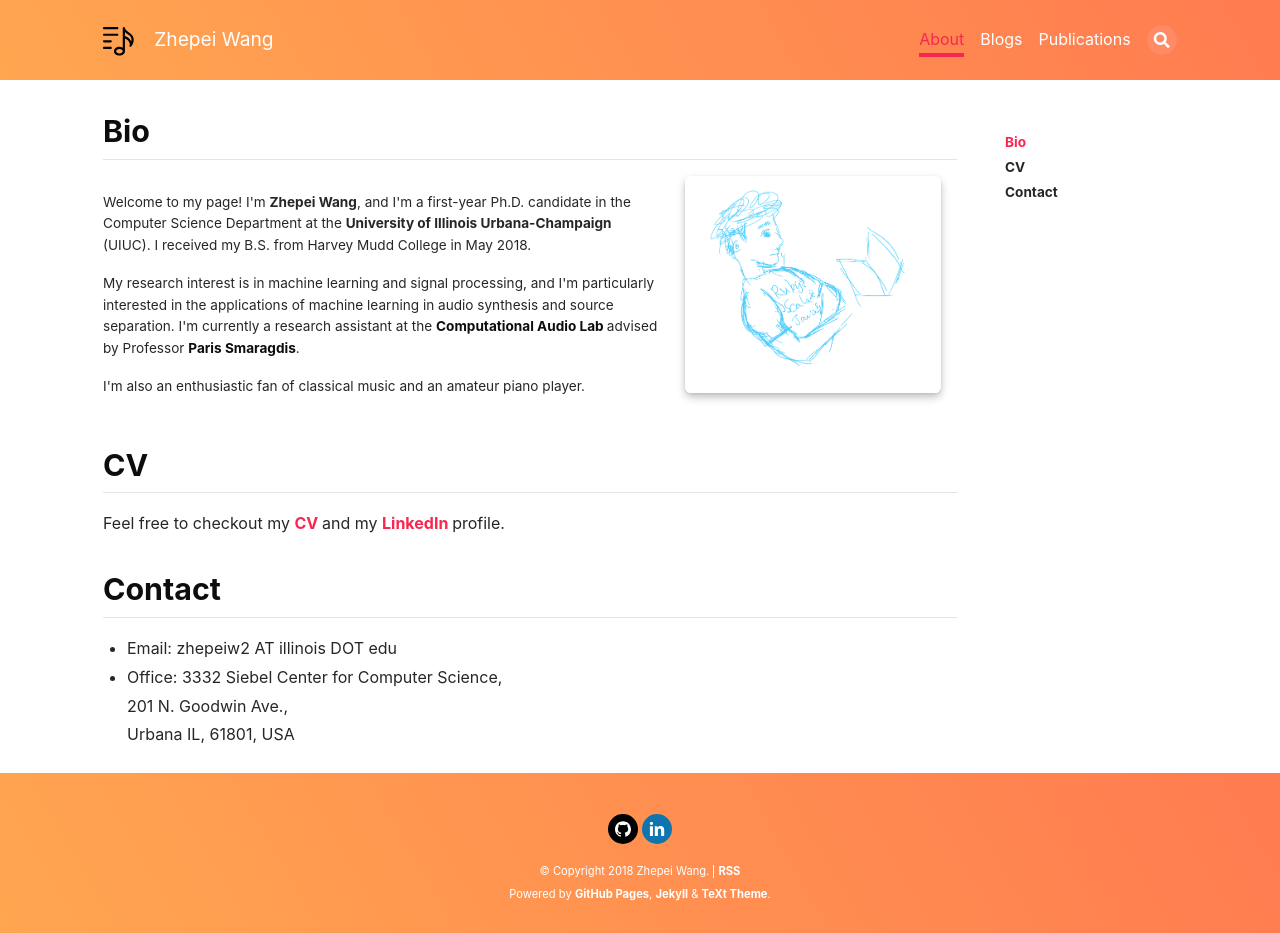
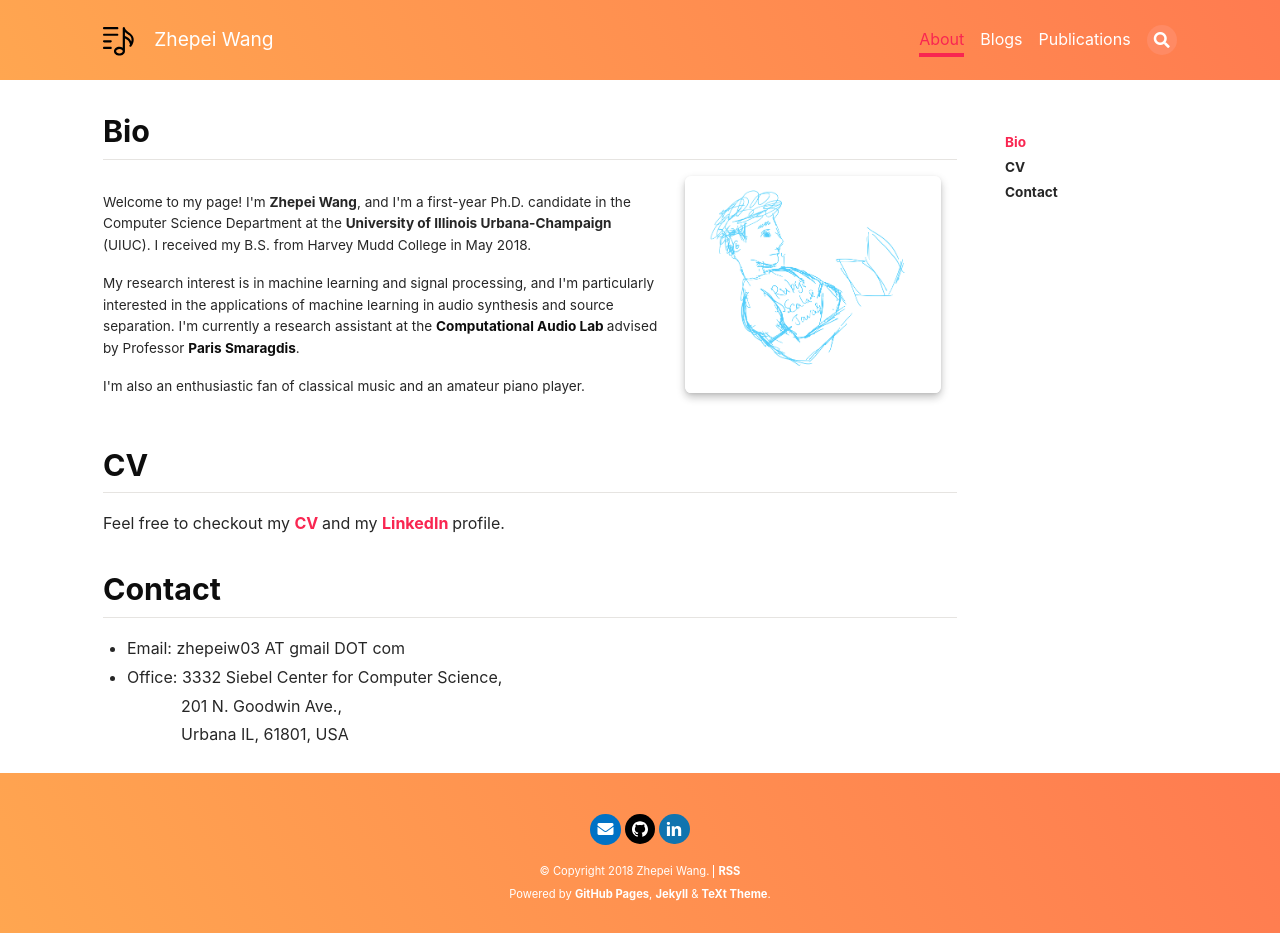
Before and after one commit to zhepeiw/zhepeiw.github.io, a Jekyll site: the page built from _pages/about.md, in a window 1280 px wide. Built offline with Jekyll 4.4.1, drawn with Linux system fonts in a browser that asks for light colours; nearby versions of some CDN libraries; our own code applies the rules of GitHub Pages for plain Markdown files.

```diff
--- a/Gemfile
+++ b/Gemfile
@@ -4,5 +4,6 @@ source "https://rubygems.org"
 # gem "jekyll-text-theme"
 gem "github-pages", group: :jekyll_plugins
 gem 'jekyll-scholar', group: :jekyll_plugins
+gem 'jekyll-email-protect', group: :jekyll_plugins
 gem "tzinfo-data"
 gem "wdm", "~> 0.1.0" if Gem.win_platform?
--- a/_config.yml
+++ b/_config.yml
@@ -19,7 +19,7 @@ description: Zhepei's homepage
 
 # More Site settings
 text_skin: orange # "default" (default), "dark", "forest", "ocean", "chocolate", "orange"
-highlight_theme: default # "default" (default), "tomorrow", "tomorrow-night", "tomorrow-night-eighties", "tomorrow-night-blue", "tomorrow-night-bright"
+highlight_theme: tomorrow # "default" (default), "tomorrow", "tomorrow-night", "tomorrow-night-eighties", "tomorrow-night-blue", "tomorrow-night-bright"
 baseurl: "" # the subpath of your site, e.g. /blog
 url: "" # the base hostname & protocol for your site, e.g. http://example.com
 
@@ -46,7 +46,7 @@ author:
   url       :
   avatar    : assets/images/profile_small.png # path or url of avatar image
   bio       :
-  email     :
+  email     : zhepeiw03@gmail.com
   scholar	  :
   facebook  : # "user_name" the last part of your profile url, e.g. https://www.facebook.com/user_name
   twitter   : # "user_name" the last part of your profile url, e.g. https://twitter.com/user_name
@@ -239,3 +239,4 @@ plugins:
   - jekyll-sitemap
   - jemoji
   - jekyll/scholar
+  - jekyll-email-protect
--- a/_includes/author-links.html
+++ b/_includes/author-links.html
@@ -10,7 +10,7 @@
     {%- include snippets/locale-to-string.html locale=site.data.locale.EMAIL_ME -%}
     {%- if _author.email -%}
       <li title="{{ __return }}">
-      <a class="button button--circle mail-button" itemprop="email" href="mailto:{{ _author.email }}" target="_blank">
+      <a class="button button--circle mail-button" itemprop="email" href="mailto:{{ _author.email | encode_email }}" target="_blank">
         <i class="fas fa-envelope"></i>
       </a>
     {%- endif -%}
--- a/_pages/about.md
+++ b/_pages/about.md
@@ -25,7 +25,7 @@ Feel free to checkout my <a href="/assets/cv.pdf" target="_blank"> CV </a> and m
 
 ## Contact
 
-* Email: zhepeiw2 AT illinois DOT edu
+* Email: zhepeiw03 AT gmail DOT com
 * Office: 3332 Siebel Center for Computer Science,
-201 N. Goodwin Ave.,
-Urbana IL, 61801, USA
+&nbsp; &nbsp; &nbsp; &nbsp; &nbsp; &nbsp; 201 N. Goodwin Ave.,
+&nbsp; &nbsp; &nbsp; &nbsp; &nbsp; &nbsp; Urbana IL, 61801, USA
```
Also changed, not shown: 14 other files.
